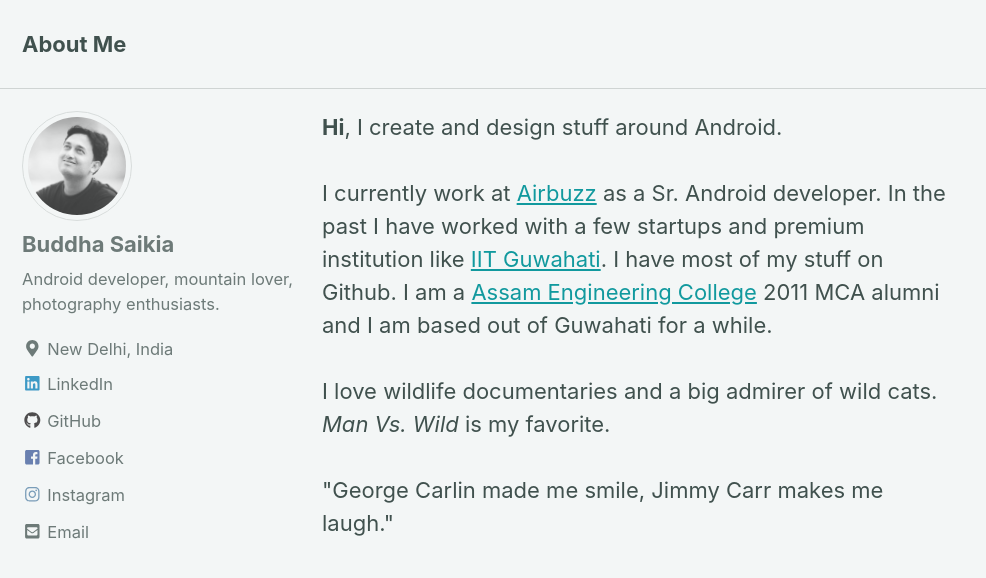
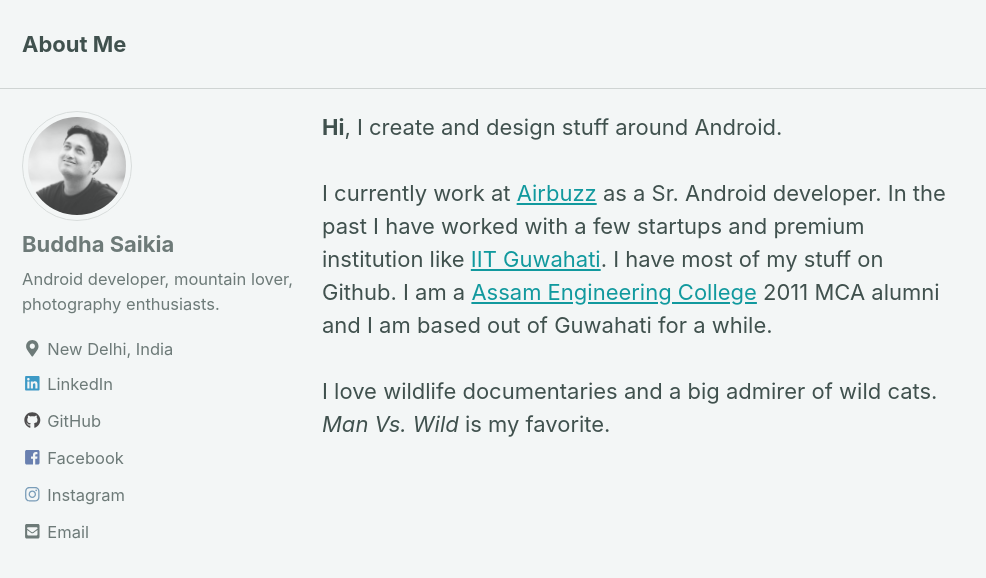
Before and after one commit to buddhasaikia/buddhasaikia.github.io, a Jekyll site: the page built from index.html, in a window 1280 px wide and 900 px high. Shown: the top 578 px of the window, without its empty margins (0-986 px from the left). Built offline with Jekyll 4.4.1, drawn with Linux system fonts in a browser that asks for light colours; cached includes are drawn as plain includes; nearby versions of some CDN libraries; the list of posts is cut into pages by our own code.

Commit message:
Update #35

```diff
--- a/index.html
+++ b/index.html
@@ -12,5 +12,3 @@
 
 I love wildlife documentaries and a big admirer of wild cats. <i>Man Vs. Wild</i> is my favorite.
 <br/><br/>
-
-"George Carlin made me smile, Jimmy Carr makes me laugh."
```
